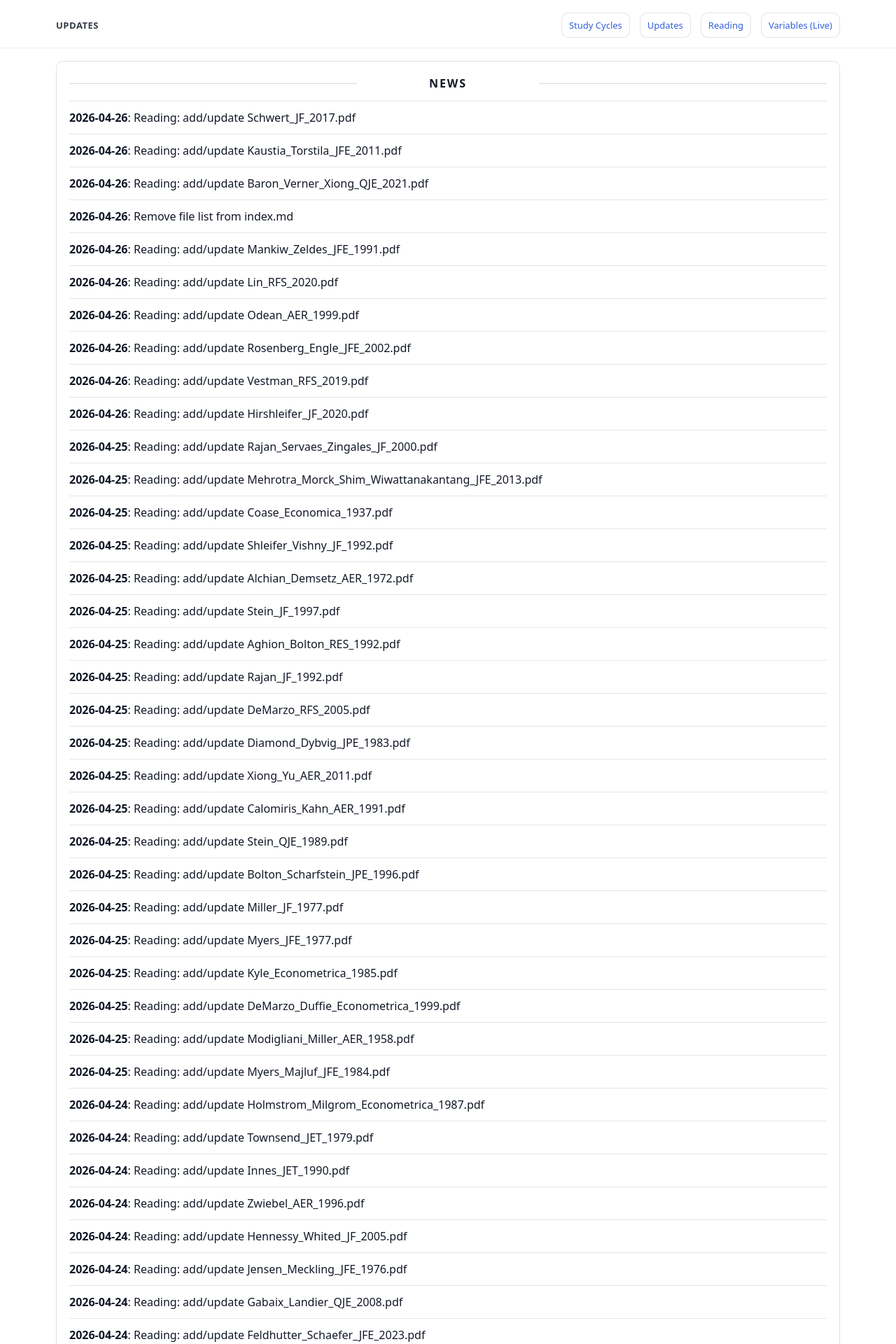
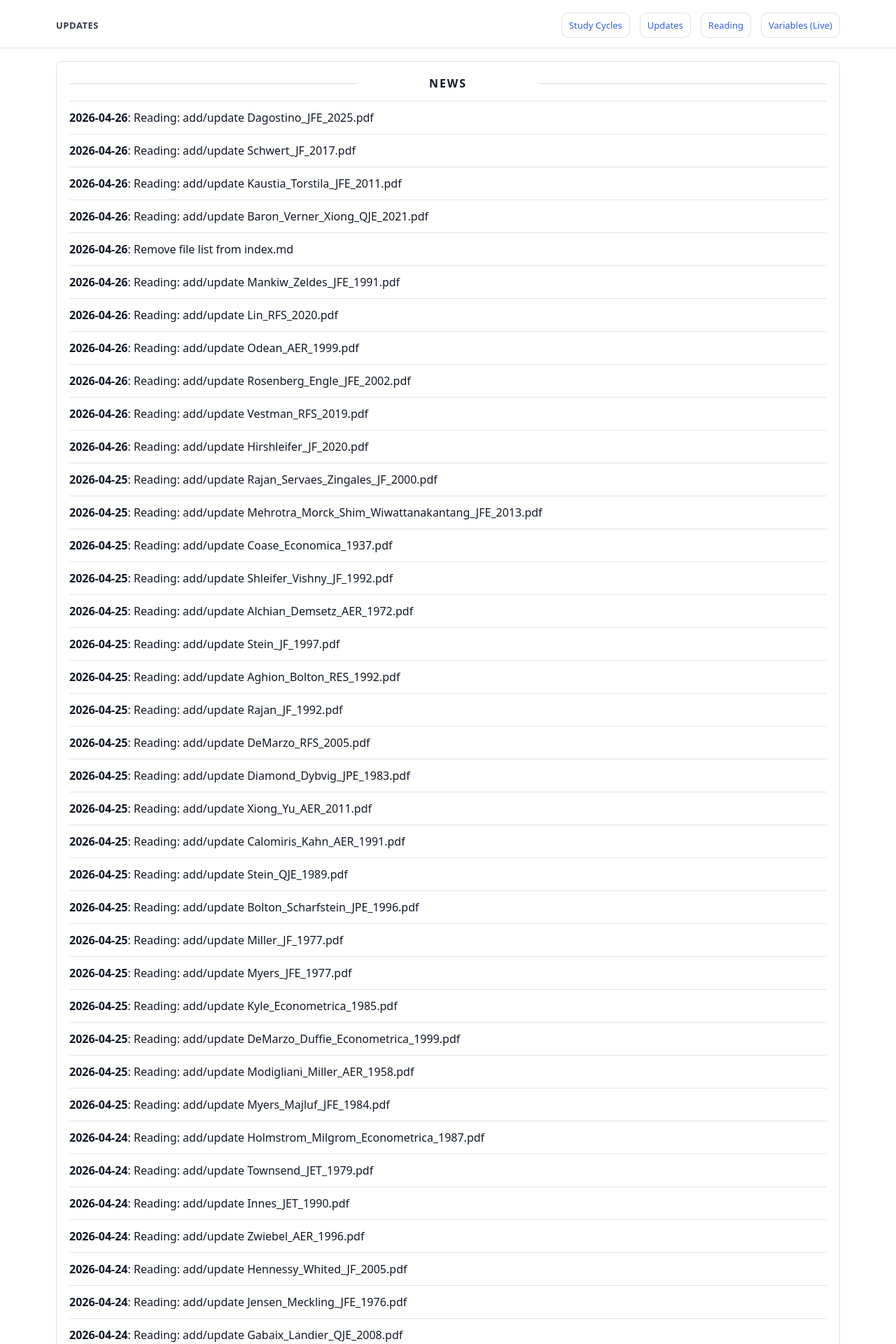
Before and after one commit to yaxinzn/study-archive, a Jekyll site: the page built from updates/index.md, in a window 1280 px wide. Shown: the top 1920 px of the page at 70% size. Built offline with Jekyll 4.4.1, drawn with Linux system fonts in a browser that asks for light colours; some of the changed text lies outside the part shown.

Commit message:
chore: update NEWS feed

```diff
--- a/_data/news.yml
+++ b/_data/news.yml
@@ -1,4 +1,7 @@
 # Auto-generated update history (sorted newest -> oldest). Do not edit manually.
+- ts: "1777204014"
+  date: "2026-04-26"
+  title: "Reading: add/update Dagostino_JFE_2025.pdf"
 - ts: "1777203625"
   date: "2026-04-26"
   title: "Reading: add/update Schwert_JF_2017.pdf"
```
